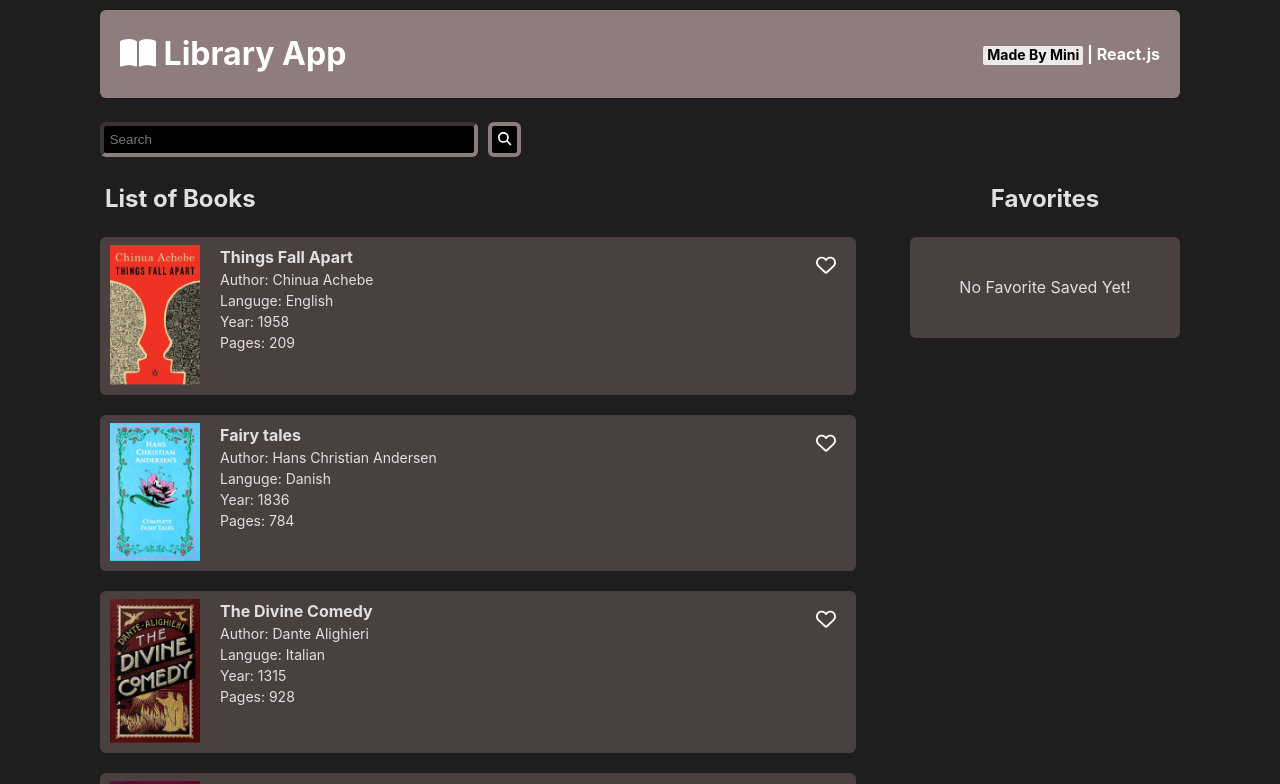
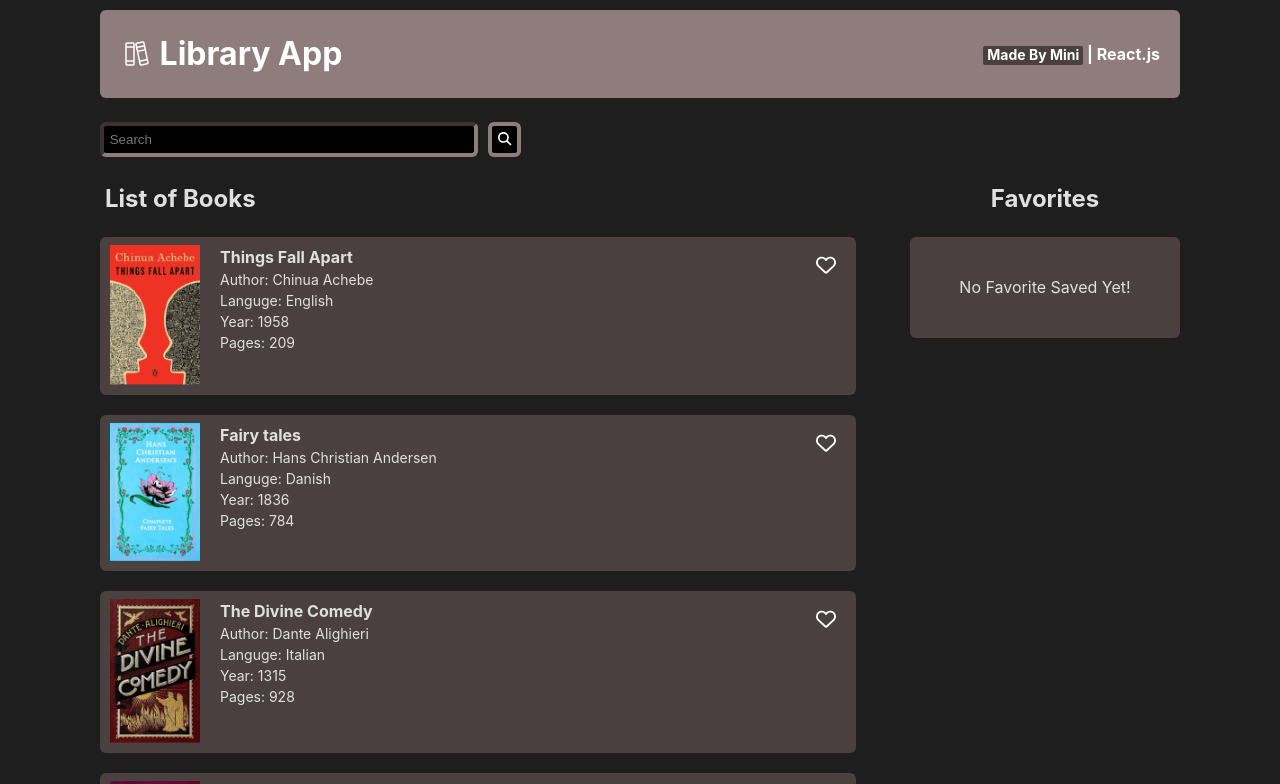
Before and after one commit to Miniii-git/Library-App-React, a React (Vite) app: page / in a window 1280 px wide. Shown: the top 784 px of the page. Built offline with nearby package versions, Linux system fonts and the light colour scheme.

Commit message:
add icon library

```diff
--- a/package.json
+++ b/package.json
@@ -16,7 +16,8 @@
     "@fortawesome/free-solid-svg-icons": "^6.5.1",
     "@fortawesome/react-fontawesome": "^0.2.0",
     "react": "^18.2.0",
-    "react-dom": "^18.2.0"
+    "react-dom": "^18.2.0",
+    "react-icons": "^5.0.1"
   },
   "devDependencies": {
     "@types/react": "^18.2.43",
--- a/src/Header.jsx
+++ b/src/Header.jsx
@@ -2,12 +2,13 @@ import React from "react";
 import styles from "./Header.module.css";
 import { FontAwesomeIcon } from "@fortawesome/react-fontawesome";
 import { faBookOpen } from "@fortawesome/free-solid-svg-icons";
+import { PiBooksLight } from "react-icons/pi";
 
 function Header() {
   return (
     <div className={styles.Header}>
       <h1>
-        <FontAwesomeIcon icon={faBookOpen} /> Library App{" "}
+        <PiBooksLight id={styles.bookIcon} /> Library App{" "}
       </h1>
       <div id={styles.Mini}>
         <a href="#" target="-blank">
--- a/src/Header.module.css
+++ b/src/Header.module.css
@@ -14,6 +14,11 @@
   font-weight: 700;
 }
 
+#bookIcon {
+  position: relative;
+  top: 5px;
+}
+
 #Mini {
   font-size: 16px;
   font-weight: bold;
@@ -21,10 +26,10 @@
 
 #Mini a {
   border-radius: 2px;
-  background-color: rgb(236, 233, 233);
+  background-color: rgb(74, 64, 64);
   padding: 0px 4px 2px 4px;
   text-decoration: none;
-  color: rgb(0, 0, 0);
+  color: rgb(255, 255, 255);
   font-size: 14px;
   transition: all ease-in-out 150ms;
   font-weight: bold;
```
Also changed, not shown: 1 other file (tests, documents, lock files or other folders).
